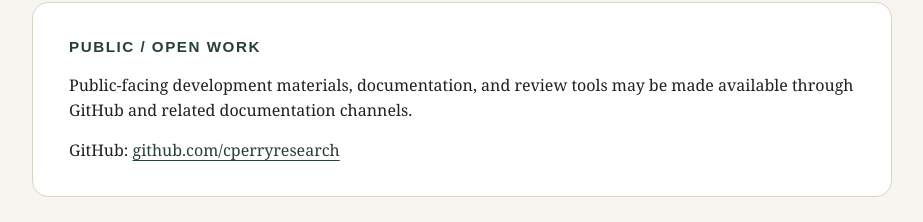
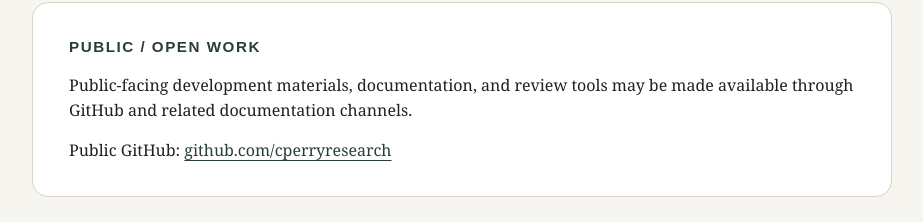
Before and after one commit to cperryresearch/sodmethodslab.com, a plain HTML site: page index.html in a window 1280 px wide. Shown: the part 1160-1382 px from the top of the page, without its empty margins (178-1101 px from the left). Drawn offline with Linux system fonts and the light colour scheme.

Commit message:
Refine public GitHub link wording

```diff
--- a/index.html
+++ b/index.html
@@ -56,7 +56,7 @@
         made available through GitHub and related documentation channels.
       </p>
       <p>
-        GitHub:
+        Public GitHub:
         <a href="https://github.com/cperryresearch" aria-label="SOD Methods Lab public GitHub profile">
           github.com/cperryresearch
         </a>
```
